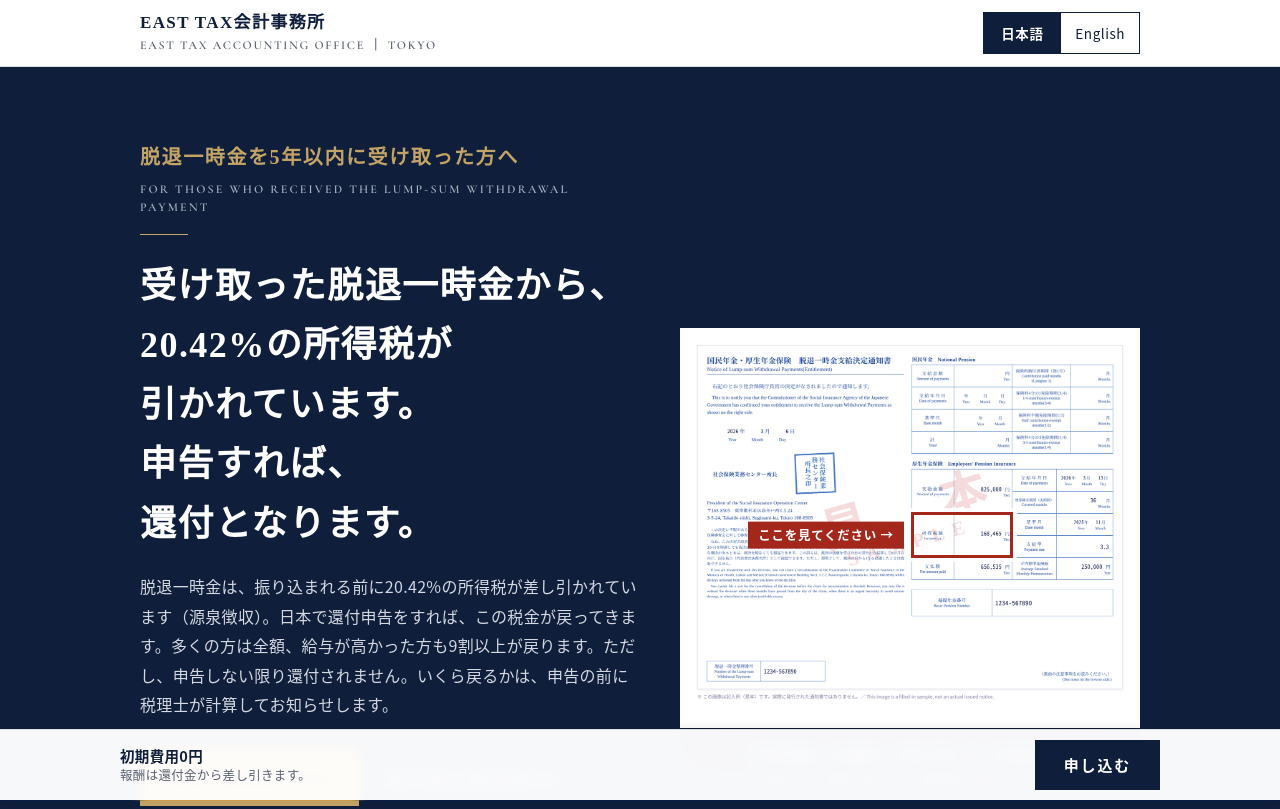
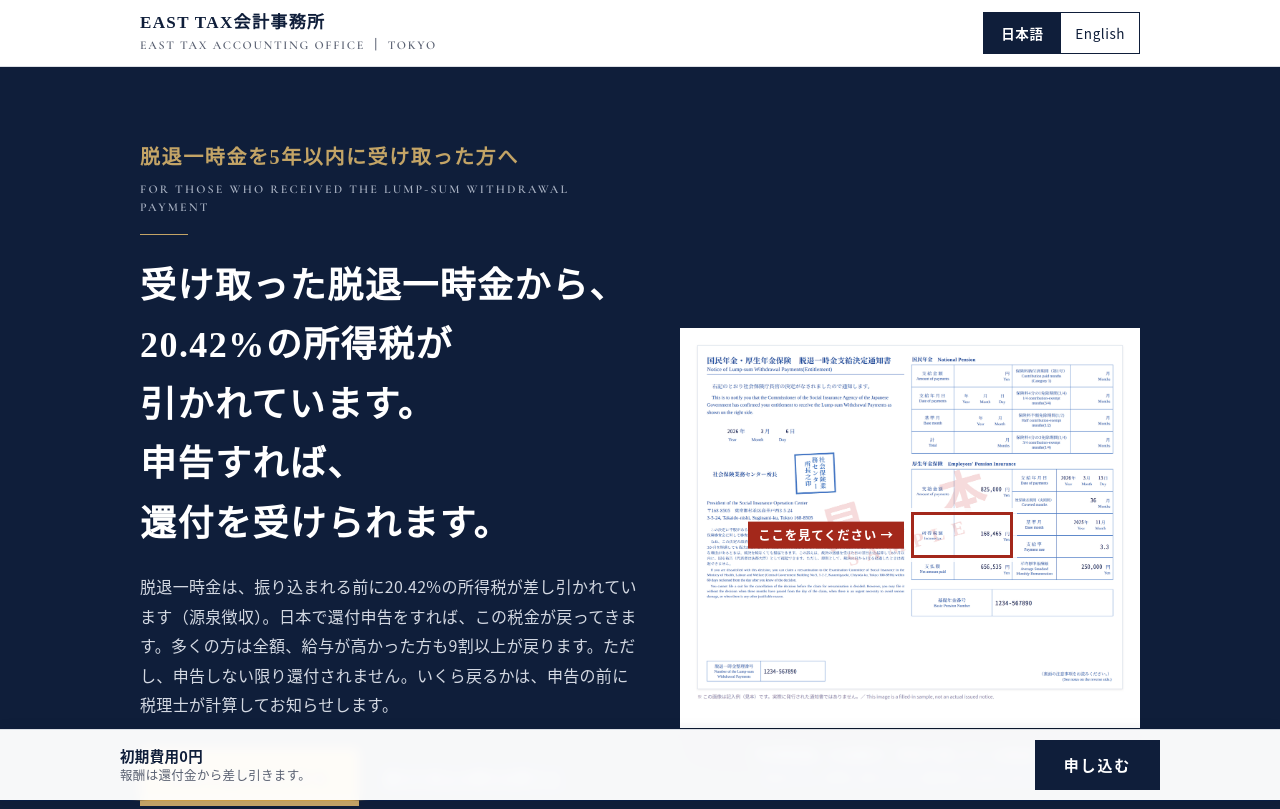
Before and after one commit to ryoukawa0617/taxplan-form, a plain HTML site: page lp/ja/index.html in a window 1280 px wide. Shown: the top 809 px of the page. Drawn offline with nearby package versions, Linux system fonts and the light colour scheme.

Commit message:
日本語LPの見出しを「還付を受けられます」に変更
Co-Authored-By: Claude Opus 5.5 <noreply@anthropic.com>

```diff
--- a/lp/ja/index.html
+++ b/lp/ja/index.html
@@ -343,7 +343,7 @@ footer a{color:var(--c-gold)}
     <div class="hero-text">
       <p class="hero-lead">脱退一時金を5年以内に受け取った方へ</p>
       <p class="hero-en">FOR THOSE WHO RECEIVED THE LUMP-SUM WITHDRAWAL PAYMENT</p>
-      <h1>受け取った脱退一時金から、<br>20.42%の所得税が<span class="nw">引かれています。</span><br>申告すれば、<span class="nw">還付となります。</span></h1>
+      <h1>受け取った脱退一時金から、<br>20.42%の所得税が<span class="nw">引かれています。</span><br>申告すれば、<span class="nw">還付を受けられます。</span></h1>
       <p class="lede">脱退一時金は、振り込まれる前に20.42%の所得税が差し引かれています（源泉徴収）。日本で還付申告をすれば、この税金が戻ってきます。多くの方は全額、給与が高かった方も9割以上が戻ります。ただし、申告しない限り還付されません。いくら戻るかは、申告の前に税理士が計算してお知らせします。</p>
       <div class="hero-cta">
         <a class="btn gold" href="#" id="cta-hero" data-cta="hero">お申し込みはこちら</a>
```
